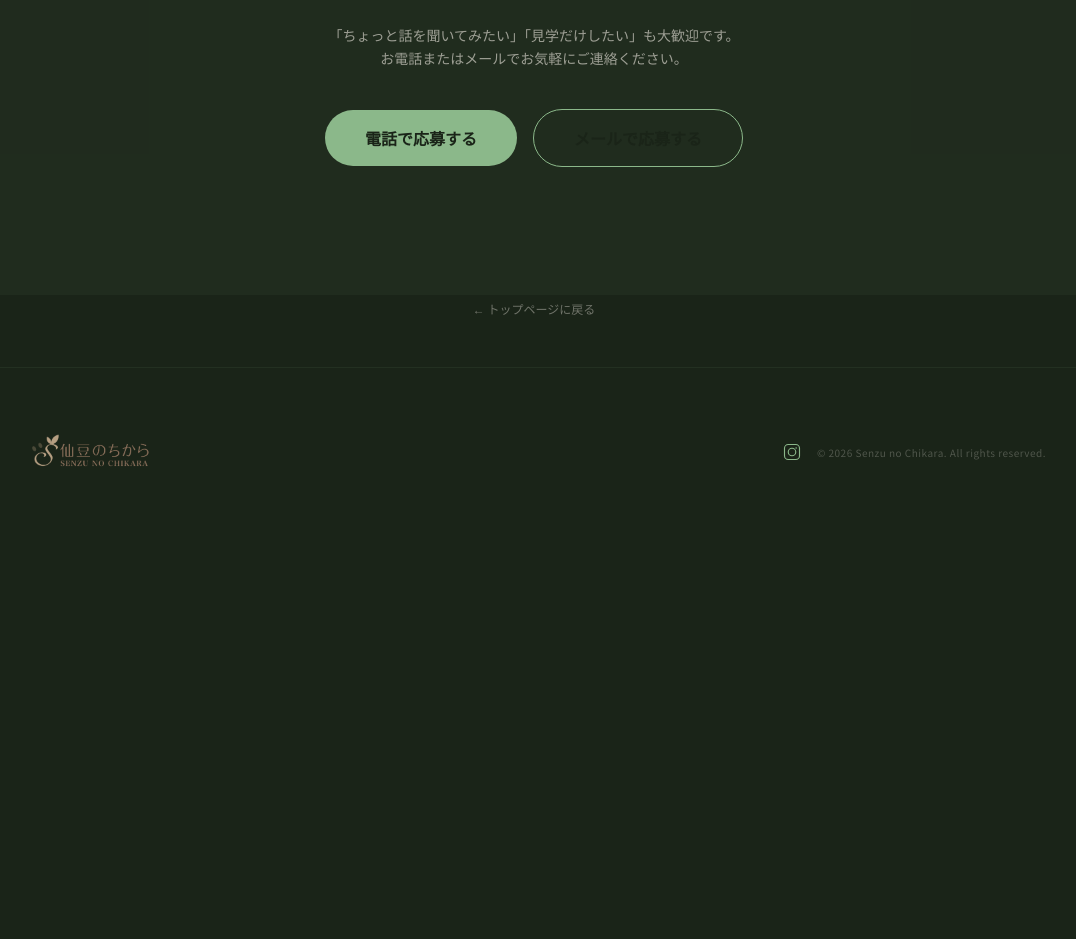
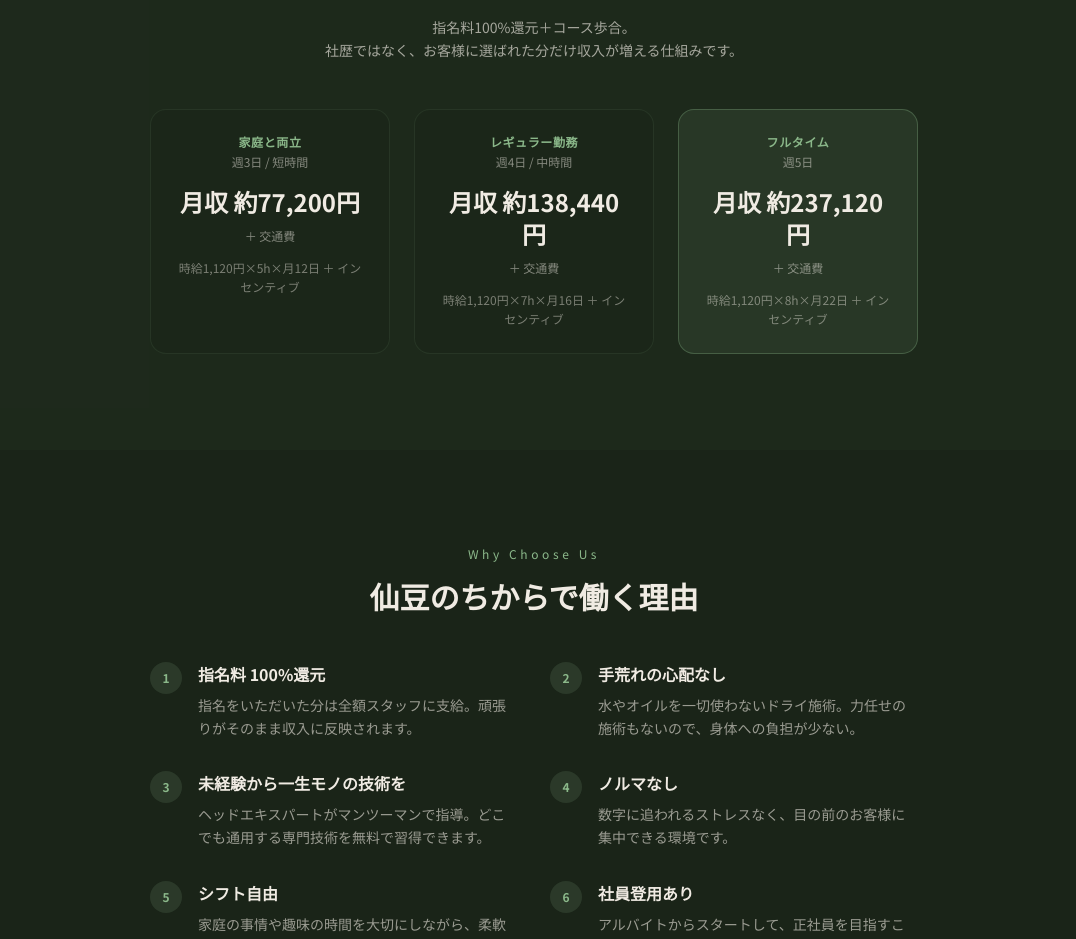
Before and after one commit to a24worldview-lgtm/senzu-himeji-v2, a Next.js app: page /recruit in a window 1280 px wide. Shown: the part 1625-2564 px from the top of the page, without its empty margins (106-1182 px from the left). Before the commit the page ends 2161 px from the top, so only its background shows below. Built offline with nearby package versions, Linux system fonts and the light colour scheme.

Commit message:
Update page.tsx

```diff
--- a/app/recruit/page.tsx
+++ b/app/recruit/page.tsx
@@ -1,15 +1,15 @@
 'use client'
 
 import { useState, useEffect } from 'react'
+import type { Metadata } from 'next'
 import Link from 'next/link'
 import Image from 'next/image'
 
-// 【修正ポイント】警告を消し、AI検索・Googleしごと検索に最適化したJSON-LD
 const jobPostingJsonLd = {
   "@context": "https://schema.org/",
   "@type": "JobPosting",
-  "title": "ドライヘッドスパ セラピスト（未経験歓迎・アルバイト・パート）",
-  "description": "<p>ドライヘッドスパ専門店「仙豆のちから 姫路大手前通り店」にて、お客様への施術とサロン業務全般をお任せします。水やオイルを一切使わない独自の技術で、お客様に極上の睡眠体験を提供するやりがいのあるお仕事です。</p><p>【未経験歓迎！】充実した研修制度（ヘッドエキスパートによるマンツーマン指導）があるため、美容業界が初めての方でも安心して一生モノの技術を習得できます。</p><p>【具体的な業務】カウンセリング、ドライヘッドスパ施術、受付・接客、予約管理</p><p>【ここがポイント】指名料100%還元・ノルマなし・手荒れの心配なし・シフト自由・車通勤相談可</p>",
+  "title": "ドライヘッドスパ セラピスト（アルバイト・パート）",
+  "description": "<p>ドライヘッドスパ専門店「仙豆のちから 姫路大手前通り店」にて、お客様への施術とサロン業務全般をお任せします。水やオイルを一切使わない独自の技術で、お客様に極上の睡眠体験を提供するやりがいのあるお仕事です。</p><p>【具体的な業務】カウンセリング、ドライヘッドスパ施術、受付・接客、予約管理</p><p>【ここがポイント】未経験OK・研修充実・指名料100%還元・ノルマなし・手荒れの心配なし・シフト自由</p>",
   "identifier": {
     "@type": "PropertyValue",
     "name": "SUNZfactory株式会社",
@@ -17,7 +17,7 @@ const jobPostingJsonLd = {
   },
   "datePosted": "2026-03-22",
   "validThrough": "2026-12-31T23:59",
-  "employmentType": ["PART_TIME"], // 配列形式にして安定性を向上
+  "employmentType": "PART_TIME",
   "hiringOrganization": {
     "@type": "Organization",
     "name": "SUNZfactory株式会社",
@@ -40,15 +40,17 @@ const jobPostingJsonLd = {
     "currency": "JPY",
     "value": {
       "@type": "QuantitativeValue",
+      "value": 1120,
       "minValue": 1120,
       "maxValue": 1200,
       "unitText": "HOUR"
     }
   },
-  // 警告の原因だった「experienceRequirements」を削除し、以下の項目で補強
-  "qualifications": "学歴不問・資格不問・未経験OK。接客が好きな方、向上心のある方を重視します。",
+  "workHours": "10:00-22:00の間で実働5〜8時間（シフト制）",
   "jobBenefits": "交通費支給、社会保険完備、指名手当100%還元、コース歩合、社員登用制度あり、研修制度充実",
-  "workHours": "10:00-22:00の間で実働5〜8時間（シフト制）",
+  "qualifications": "学歴不問・資格不問・未経験OK",
+  "experienceRequirements": "経験不問（未経験歓迎）",
+  "skills": "接客が好きな方、向上心のある方、人柄重視",
   "industry": "リラクゼーション・美容・健康",
   "directApply": true,
   "applicationContact": {
@@ -82,12 +84,12 @@ export default function RecruitPage() {
         type="application/ld+json"
         dangerouslySetInnerHTML={{ __html: JSON.stringify(jobPostingJsonLd) }}
       />
-      <main className="bg-[#1a2418] min-h-screen text-[#f0ebe3]">
+      <main>
         {/* ヒーロー — スライドショー背景 */}
         <section className="relative pt-40 pb-24 sm:pt-48 sm:pb-32 px-6 sm:px-10 text-center overflow-hidden min-h-[80vh] flex items-center justify-center">
           {heroImages.map((img, i) => (
-            <div key={img.src} className="absolute inset-0">
             <Image
+              key={img.src}
               src={img.src}
               alt={img.alt}
               fill
@@ -95,31 +97,32 @@ export default function RecruitPage() {
               style={{ opacity: currentImage === i ? 0.3 : 0 }}
               priority={i === 0}
             />
-            </div>
           ))}
           <div className="absolute inset-0" style={{ background: 'linear-gradient(to bottom, rgba(26,36,24,0.3), rgba(26,36,24,0.7))' }} />
           <div className="relative z-10 max-w-3xl mx-auto">
-            <p className="text-xs sm:text-sm tracking-[0.3em] mb-6 text-[#8bb88a]">RECRUIT</p>
-            <h1 className="text-3xl sm:text-4xl md:text-5xl font-bold leading-tight mb-6">
+            <p className="text-xs sm:text-sm tracking-[0.3em] mb-6" style={{ color: '#8bb88a' }}>RECRUIT</p>
+            <h1 className="text-3xl sm:text-4xl md:text-5xl font-bold leading-tight mb-6" style={{ color: '#f0ebe3' }}>
               未経験から、手に職を。
             </h1>
-            <p className="text-lg sm:text-xl font-light mb-8 text-[#f0ebe3]/80">
+            <p className="text-lg sm:text-xl font-light mb-8" style={{ color: 'rgba(240,235,227,0.8)' }}>
               "ありがとう"が、毎日届く仕事。
             </p>
-            <p className="text-sm leading-[2] font-light max-w-md mx-auto mb-10 text-[#f0ebe3]/55">
+            <p className="text-sm leading-[2] font-light max-w-md mx-auto mb-10" style={{ color: 'rgba(240,235,227,0.55)' }}>
               ドライヘッドスパ専門店「仙豆のちから」で、<br />
               一生モノの技術を身につけませんか？
             </p>
             <div className="flex flex-col sm:flex-row items-center justify-center gap-3">
               <a
                 href="tel:079-263-7440"
-                className="inline-flex items-center gap-2 font-bold px-8 py-3 rounded-full text-sm transition-transform hover:scale-105 bg-[#8bb88a] text-[#1a2418]"
+                className="inline-flex items-center gap-2 font-bold px-8 py-3 rounded-full text-sm transition-transform hover:scale-105"
+                style={{ background: '#8bb88a', color: '#1a2418' }}
               >
                 電話で応募する
               </a>
               <a
                 href="mailto:arimura@sunz-group.jp?subject=仙豆のちから 求人への応募・お問い合わせ"
-                className="inline-flex items-center gap-2 font-bold px-8 py-3 rounded-full text-sm transition-transform hover:scale-105 bg-transparent text-[#8bb88a] border border-[#8bb88a]"
+                className="inline-flex items-center gap-2 font-bold px-8 py-3 rounded-full text-sm transition-transform hover:scale-105"
+                style={{ background: 'transparent', color: '#8bb88a', border: '1px solid #8bb88a' }}
               >
                 メールで応募する
               </a>
@@ -132,10 +135,7 @@ export default function RecruitPage() {
                 key={i}
                 onClick={() => setCurrentImage(i)}
                 className="w-2 h-2 rounded-full transition-all duration-500"
-                style={{
-                  background: currentImage === i ? '#8bb88a' : 'rgba(240,235,227,0.3)',
-                  transform: currentImage === i ? 'scale(1.3)' : 'scale(1)'
-                }}
+                style={{ background: currentImage === i ? '#8bb88a' : 'rgba(240,235,227,0.3)', transform: currentImage === i ? 'scale(1.3)' : 'scale(1)' }}
                 aria-label={`スライド ${i + 1}`}
               />
             ))}
@@ -145,10 +145,10 @@ export default function RecruitPage() {
         {/* 募集要項 */}
         <section className="py-16 sm:py-24 px-6 sm:px-10">
           <div className="max-w-3xl mx-auto">
-            <p className="text-xs tracking-[0.3em] text-center mb-4 text-[#8bb88a]">Overview</p>
-            <h2 className="text-2xl sm:text-3xl font-bold text-center mb-12">募集要項</h2>
+            <p className="text-xs tracking-[0.3em] text-center mb-4" style={{ color: '#8bb88a' }}>Overview</p>
+            <h2 className="text-2xl sm:text-3xl font-bold text-center mb-12" style={{ color: '#f0ebe3' }}>募集要項</h2>
 
-            <div className="space-y-0 rounded-2xl overflow-hidden border border-[#8bb88a]/15">
+            <div className="space-y-0 rounded-2xl overflow-hidden" style={{ border: '1px solid rgba(139,184,138,0.15)' }}>
               {[
                 ['募集職種', 'ドライヘッドスパ セラピスト'],
                 ['雇用形態', 'アルバイト・パート（社員登用制度あり）'],
@@ -160,25 +160,124 @@ export default function RecruitPage() {
                 ['応募資格', '学歴不問・資格不問・未経験OK'],
                 ['待遇', '交通費支給 / 社会保険完備 / 研修制度 / 有給休暇'],
               ].map(([label, value], i) => (
-                <div key={i} className="flex flex-col sm:flex-row border-b border-[#8bb88a]/10 last:border-b-0">
-                  <div className="sm:w-40 shrink-0 px-6 py-4 text-xs font-bold tracking-wider text-[#8bb88a] bg-[#8bb88a]/5">{label}</div>
-                  <div className="px-6 py-4 text-sm leading-relaxed">{value}</div>
+                <div key={i} className="flex flex-col sm:flex-row" style={{ borderBottom: i < 8 ? '1px solid rgba(139,184,138,0.1)' : 'none' }}>
+                  <div className="sm:w-40 shrink-0 px-6 py-4 text-xs font-bold tracking-wider" style={{ color: '#8bb88a', background: 'rgba(139,184,138,0.05)' }}>{label}</div>
+                  <div className="px-6 py-4 text-sm leading-relaxed" style={{ color: '#f0ebe3' }}>{value}</div>
                 </div>
               ))}
             </div>
           </div>
         </section>
 
-        {/* 給与・月収例、選ばれる理由、仕事内容、スタッフの声セクションは元のコードのスタイルを維持 */}
-        {/* ... (中略：UI部分は有村さんの元の実装を尊重し、変更なし) ... */}
+        {/* 給与・月収例 */}
+        <section className="py-16 sm:py-24 px-6 sm:px-10" style={{ background: 'rgba(139,184,138,0.03)' }}>
+          <div className="max-w-3xl mx-auto">
+            <p className="text-xs tracking-[0.3em] text-center mb-4" style={{ color: '#8bb88a' }}>Salary</p>
+            <h2 className="text-2xl sm:text-3xl font-bold text-center mb-4" style={{ color: '#f0ebe3' }}>がんばった分だけ、還元される。</h2>
+            <p className="text-sm text-center mb-12 leading-relaxed" style={{ color: 'rgba(240,235,227,0.65)' }}>
+              指名料100%還元＋コース歩合。<br />社歴ではなく、お客様に選ばれた分だけ収入が増える仕組みです。
+            </p>
+
+            <div className="grid gap-6 sm:grid-cols-3">
+              {[
+                { pattern: '家庭と両立', days: '週3日 / 短時間', income: '約77,200円', detail: '時給1,120円×5h×月12日 ＋ インセンティブ', accent: false },
+                { pattern: 'レギュラー勤務', days: '週4日 / 中時間', income: '約138,440円', detail: '時給1,120円×7h×月16日 ＋ インセンティブ', accent: false },
+                { pattern: 'フルタイム', days: '週5日', income: '約237,120円', detail: '時給1,120円×8h×月22日 ＋ インセンティブ', accent: true },
+              ].map((item, i) => (
+                <div key={i} className="rounded-2xl p-6 text-center" style={{ background: item.accent ? 'rgba(139,184,138,0.1)' : 'rgba(26,36,24,0.5)', border: item.accent ? '1px solid rgba(139,184,138,0.3)' : '1px solid rgba(139,184,138,0.1)' }}>
+                  <p className="text-xs font-bold tracking-wider mb-1" style={{ color: '#8bb88a' }}>{item.pattern}</p>
+                  <p className="text-xs mb-4" style={{ color: 'rgba(240,235,227,0.5)' }}>{item.days}</p>
+                  <p className="text-2xl font-bold mb-2" style={{ color: '#f0ebe3' }}>月収 {item.income}</p>
+                  <p className="text-xs leading-relaxed" style={{ color: 'rgba(240,235,227,0.5)' }}>＋ 交通費</p>
+                  <p className="text-xs mt-3 leading-relaxed" style={{ color: 'rgba(240,235,227,0.45)' }}>{item.detail}</p>
+                </div>
+              ))}
+            </div>
+          </div>
+        </section>
+
+        {/* 選ばれる理由 */}
+        <section className="py-16 sm:py-24 px-6 sm:px-10">
+          <div className="max-w-3xl mx-auto">
+            <p className="text-xs tracking-[0.3em] text-center mb-4" style={{ color: '#8bb88a' }}>Why Choose Us</p>
+            <h2 className="text-2xl sm:text-3xl font-bold text-center mb-12" style={{ color: '#f0ebe3' }}>仙豆のちからで働く理由</h2>
+
+            <div className="grid gap-8 sm:grid-cols-2">
+              {[
+                { title: '指名料 100%還元', desc: '指名をいただいた分は全額スタッフに支給。頑張りがそのまま収入に反映されます。' },
+                { title: '手荒れの心配なし', desc: '水やオイルを一切使わないドライ施術。力任せの施術もないので、身体への負担が少ない。' },
+                { title: '未経験から一生モノの技術を', desc: 'ヘッドエキスパートがマンツーマンで指導。どこでも通用する専門技術を無料で習得できます。' },
+                { title: 'ノルマなし', desc: '数字に追われるストレスなく、目の前のお客様に集中できる環境です。' },
+                { title: 'シフト自由', desc: '家庭の事情や趣味の時間を大切にしながら、柔軟に働けます。週3日〜OK。' },
+                { title: '社員登用あり', desc: 'アルバイトからスタートして、正社員を目指すことも可能です。' },
+              ].map((item, i) => (
+                <div key={i} className="flex gap-4">
+                  <div className="shrink-0 w-8 h-8 rounded-full flex items-center justify-center text-xs font-bold" style={{ background: 'rgba(139,184,138,0.15)', color: '#8bb88a' }}>{i + 1}</div>
+                  <div>
+                    <h3 className="text-base font-bold mb-2" style={{ color: '#f0ebe3' }}>{item.title}</h3>
+                    <p className="text-sm leading-relaxed" style={{ color: 'rgba(240,235,227,0.6)' }}>{item.desc}</p>
+                  </div>
+                </div>
+              ))}
+            </div>
+          </div>
+        </section>
+
+        {/* 仕事内容 */}
+        <section className="py-16 sm:py-24 px-6 sm:px-10" style={{ background: 'rgba(139,184,138,0.03)' }}>
+          <div className="max-w-3xl mx-auto">
+            <p className="text-xs tracking-[0.3em] text-center mb-4" style={{ color: '#8bb88a' }}>Work</p>
+            <h2 className="text-2xl sm:text-3xl font-bold text-center mb-12" style={{ color: '#f0ebe3' }}>お仕事内容</h2>
+
+            <div className="space-y-6">
+              {[
+                { step: 'カウンセリング', desc: 'お客様のお悩み（疲れや睡眠の質など）をヒアリング。一人ひとりに合った施術プランをご提案します。' },
+                { step: '施術', desc: '頭や首周りの筋肉をじっくりほぐす、独自のドライヘッドスパ。水やオイルを使わないオールハンドの技術です。' },
+                { step: '受付・接客', desc: '予約管理やお会計、次回のご案内など。お客様に心地よく過ごしていただくためのサロンワーク全般。' },
+              ].map((item, i) => (
+                <div key={i} className="flex gap-6 items-start rounded-xl p-6" style={{ background: 'rgba(26,36,24,0.5)', border: '1px solid rgba(139,184,138,0.1)' }}>
+                  <div className="shrink-0 text-3xl font-bold" style={{ color: 'rgba(139,184,138,0.2)' }}>0{i + 1}</div>
+                  <div>
+                    <h3 className="text-base font-bold mb-2" style={{ color: '#f0ebe3' }}>{item.step}</h3>
+                    <p className="text-sm leading-relaxed" style={{ color: 'rgba(240,235,227,0.6)' }}>{item.desc}</p>
+                  </div>
+                </div>
+              ))}
+            </div>
+          </div>
+        </section>
+
+        {/* スタッフの声 */}
+        <section className="py-16 sm:py-24 px-6 sm:px-10">
+          <div className="max-w-3xl mx-auto">
+            <p className="text-xs tracking-[0.3em] text-center mb-4" style={{ color: '#8bb88a' }}>Voice</p>
+            <h2 className="text-2xl sm:text-3xl font-bold text-center mb-12" style={{ color: '#f0ebe3' }}>スタッフの声</h2>
+
+            <div className="space-y-6">
+              <div className="rounded-2xl p-6 sm:p-8" style={{ background: 'rgba(26,36,24,0.5)', border: '1px solid rgba(139,184,138,0.1)' }}>
+                <p className="text-sm leading-[2] mb-4" style={{ color: 'rgba(240,235,227,0.75)' }}>
+                  「未経験で入社しましたが、研修で丁寧に教えてもらえたので安心でした。お客様が施術中に寝てしまうほどリラックスしてくれると、本当にやりがいを感じます。手荒れの心配がないのも、長く続けられる理由です。」
+                </p>
+                <p className="text-xs" style={{ color: '#8bb88a' }}>— 20代スタッフ・入社2年目</p>
+              </div>
+              <div className="rounded-2xl p-6 sm:p-8" style={{ background: 'rgba(26,36,24,0.5)', border: '1px solid rgba(139,184,138,0.1)' }}>
+                <p className="text-sm leading-[2] mb-4" style={{ color: 'rgba(240,235,227,0.75)' }}>
+                  「子どもの学校行事に合わせてシフトを調整できるので、家庭との両立がしやすいです。指名をいただけるようになると収入も上がるので、モチベーションになっています。」
+                </p>
+                <p className="text-xs" style={{ color: '#8bb88a' }}>— 30代スタッフ・入社3年目</p>
+              </div>
+            </div>
+            <p className="text-xs text-center mt-6" style={{ color: 'rgba(240,235,227,0.3)' }}>※スタッフの声は実際の感想を元に構成しています</p>
+          </div>
+        </section>
 
         {/* 応募CTA */}
-        <section className="py-20 sm:py-32 px-6 sm:px-10 text-center bg-[#8bb88a]/5">
+        <section className="py-20 sm:py-32 px-6 sm:px-10 text-center" style={{ background: 'rgba(139,184,138,0.03)' }}>
           <div className="max-w-2xl mx-auto">
-            <h2 className="text-2xl sm:text-3xl font-bold mb-6">
+            <h2 className="text-2xl sm:text-3xl font-bold mb-6" style={{ color: '#f0ebe3' }}>
               まずは、見学からでも。
             </h2>
-            <p className="text-sm leading-relaxed mb-10 text-[#f0ebe3]/60">
+            <p className="text-sm leading-relaxed mb-10" style={{ color: 'rgba(240,235,227,0.6)' }}>
               「ちょっと話を聞いてみたい」「見学だけしたい」も大歓迎です。<br />
               お電話またはメールでお気軽にご連絡ください。
             </p>
@@ -186,22 +285,31 @@ export default function RecruitPage() {
             <div className="flex flex-col sm:flex-row items-center justify-center gap-4">
               <a
                 href="tel:079-263-7440"
-                className="inline-flex items-center gap-3 font-bold px-10 py-4 rounded-full text-base transition-transform hover:scale-105 bg-[#8bb88a] text-[#1a2418]"
+                className="inline-flex items-center gap-3 font-bold px-10 py-4 rounded-full text-base transition-transform hover:scale-105"
+                style={{ background: '#8bb88a', color: '#1a2418' }}
               >
                 電話で応募する
               </a>
               <a
                 href="mailto:arimura@sunz-group.jp?subject=仙豆のちから 求人への応募・お問い合わせ"
-                className="inline-flex items-center gap-3 font-bold px-10 py-4 rounded-full text-base transition-transform hover:scale-105 bg-transparent text-[#8bb88a] border border-[#8bb88a]"
+                className="inline-flex items-center gap-3 font-bold px-10 py-4 rounded-full text-base transition-transform hover:scale-105"
+                style={{ background: 'transparent', color: '#8bb88a', border: '1px solid #8bb88a' }}
               >
                 メールで応募する
               </a>
             </div>
+            <p className="mt-6 text-xs" style={{ color: 'rgba(240,235,227,0.4)' }}>
+              TEL: 079-263-7440（店舗直通）
+            </p>
+            <p className="mt-1 text-xs" style={{ color: 'rgba(240,235,227,0.4)' }}>
+              MAIL: arimura@sunz-group.jp
+            </p>
           </div>
         </section>
 
+        {/* トップに戻る */}
         <div className="text-center pb-12">
-          <Link href="/" className="text-xs text-[#f0ebe3]/40 transition-colors hover:opacity-70">
+          <Link href="/" className="text-xs transition-colors hover:opacity-70" style={{ color: 'rgba(240,235,227,0.4)' }}>
             ← トップページに戻る
           </Link>
         </div>
```
Lines whose indentation alone changed are shown as unchanged.
